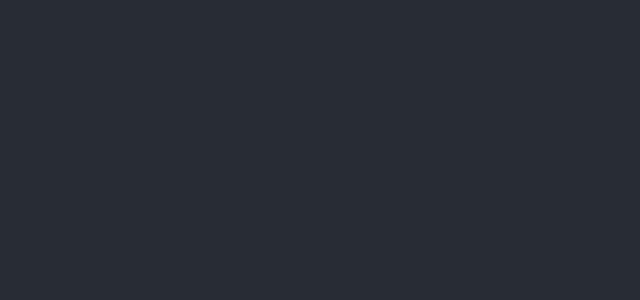
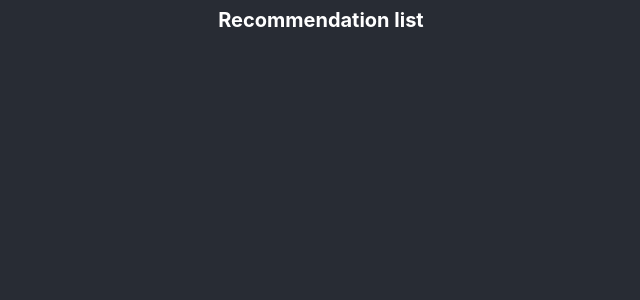
Before and after one commit to sondrew/smdb-frontend, a React (Create React App) app: page /l in a window 1280 px wide. Before the commit this address had no page. Shown: the top 300 px of the page, without its empty margins (135-775 px from the left). Built offline with nearby package versions, Linux system fonts and the light colour scheme.

Commit message:
Route requests to /l/ID to viewing recommendation and show after creating

```diff
--- a/src/App.tsx
+++ b/src/App.tsx
@@ -10,6 +10,7 @@ import WelcomePage from './Components/WelcomePage';
 import './App.css';
 import customTheme from './customTheme';
 import RecommendationEditor from './Components/Editor/RecommendationEditor';
+import ViewRecommendationList from './Components/Viewer/ViewRecommendationList';
 
 function App() {
   return (
@@ -21,6 +22,7 @@ function App() {
               <Route path="/favourites" element={<Dashboard />} />
               <Route path="/" element={<WelcomePage />} />
               <Route path="/edit" element={<RecommendationEditor />} />
+              <Route path="/l/*" element={<ViewRecommendationList />} />
             </Routes>
           </div>
         </ChakraProvider>
--- a/src/Components/Editor/RecommendationEditor.tsx
+++ b/src/Components/Editor/RecommendationEditor.tsx
@@ -46,7 +46,7 @@ const RecommendationEditor: React.FC = () => {
 
       createRecommendationList(createList)
         .then((result) => {
-          navigate(`/${result.data.id}`, {
+          navigate(`/l/${result.data.id}`, {
             state: result.data as RecommendationList,
           });
         })
--- a/src/Components/Viewer/ViewRecommendationList.tsx
+++ b/src/Components/Viewer/ViewRecommendationList.tsx
@@ -1,8 +1,8 @@
 import React, { useEffect, useState } from 'react';
 import { useLocation, useParams } from 'react-router-dom';
-import { RecommendationList } from '../../Models/BackendModels';
 import { Box, Container, Heading, Text } from '@chakra-ui/react';
 import { getRecommendationList } from '../../State/DataFetch';
+import { RecommendationList } from '../../../shared/models';
 
 const ViewRecommendationList: React.FC = () => {
   const { state } = useLocation(); // get recommendation list right after creation
```
